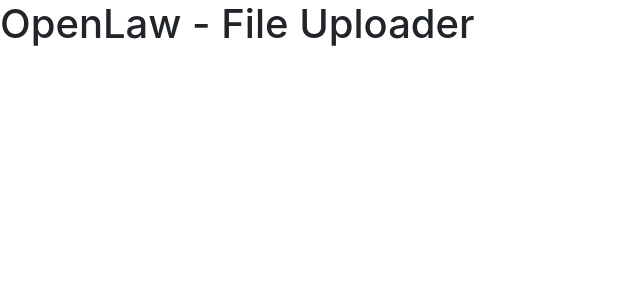
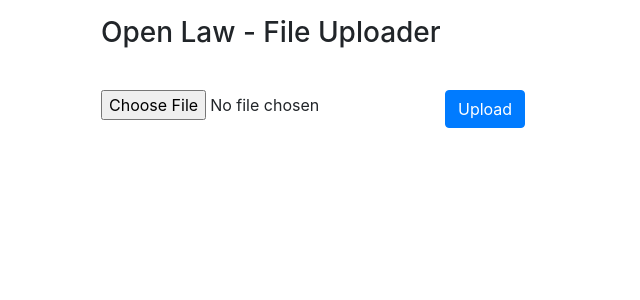
Before and after one commit to huonglt/openlaw-client, a React app: page / in a window 1280 px wide. Shown: the top 300 px of the page, without its empty margins (0-640 px from the left). Built offline with nearby package versions, Linux system fonts and the light colour scheme.

Commit message:
The App component. Display FileUpload component, when submited display parsed result. If parse result contains error, display error message instead

```diff
--- a/src/components/App.js
+++ b/src/components/App.js
@@ -1,10 +1,21 @@
 import React, { Component } from 'react';
+import FileUploader from './FileUploader';
+import FileUploaderResult from './FileUploaderResult';
 
 export default class App extends Component {
+    constructor(props) {
+        super(props);
+    }
     render() {
+        console.log(`this.props = ${JSON.stringify(this.props)}`);
+        const parsedResult = this.props.parsedResult;
+
         return (
-            <div>
-                <h1>OpenLaw - File Uploader</h1>
+            <div className="container">
+                <div className="row m-3"><h3>Open Law - File Uploader</h3></div>
+                <div className="row"><FileUploader upload={this.props.uploadFile}/></div>
+                {parsedResult && parsedResult.totalWordCount && <div className="row"><FileUploaderResult {...this.props.parsedResult}/></div>}
+                {parsedResult && parsedResult.errMsg && <div>{parsedResult.errMsg}</div>}
             </div>
         );
     }
```
